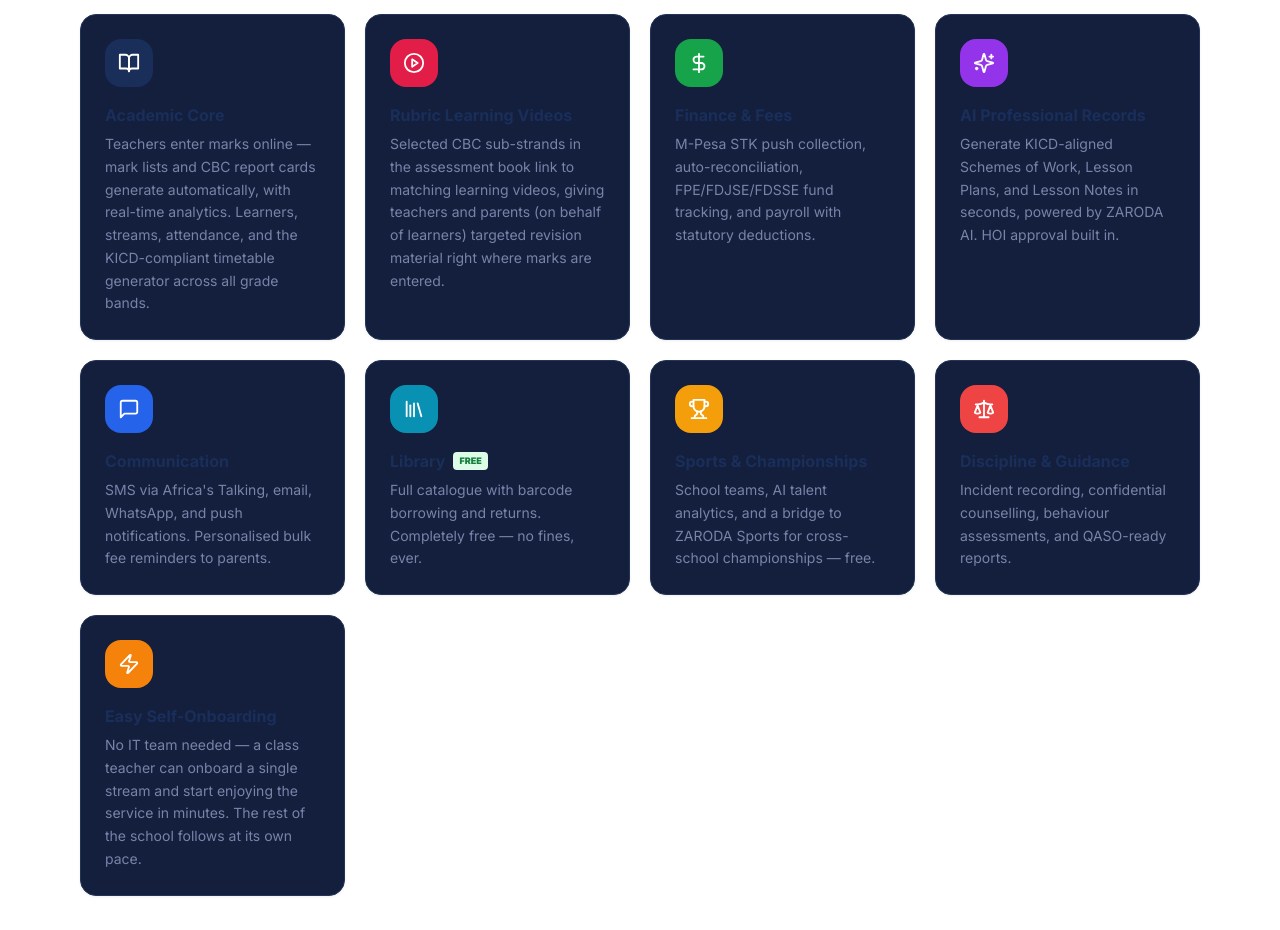
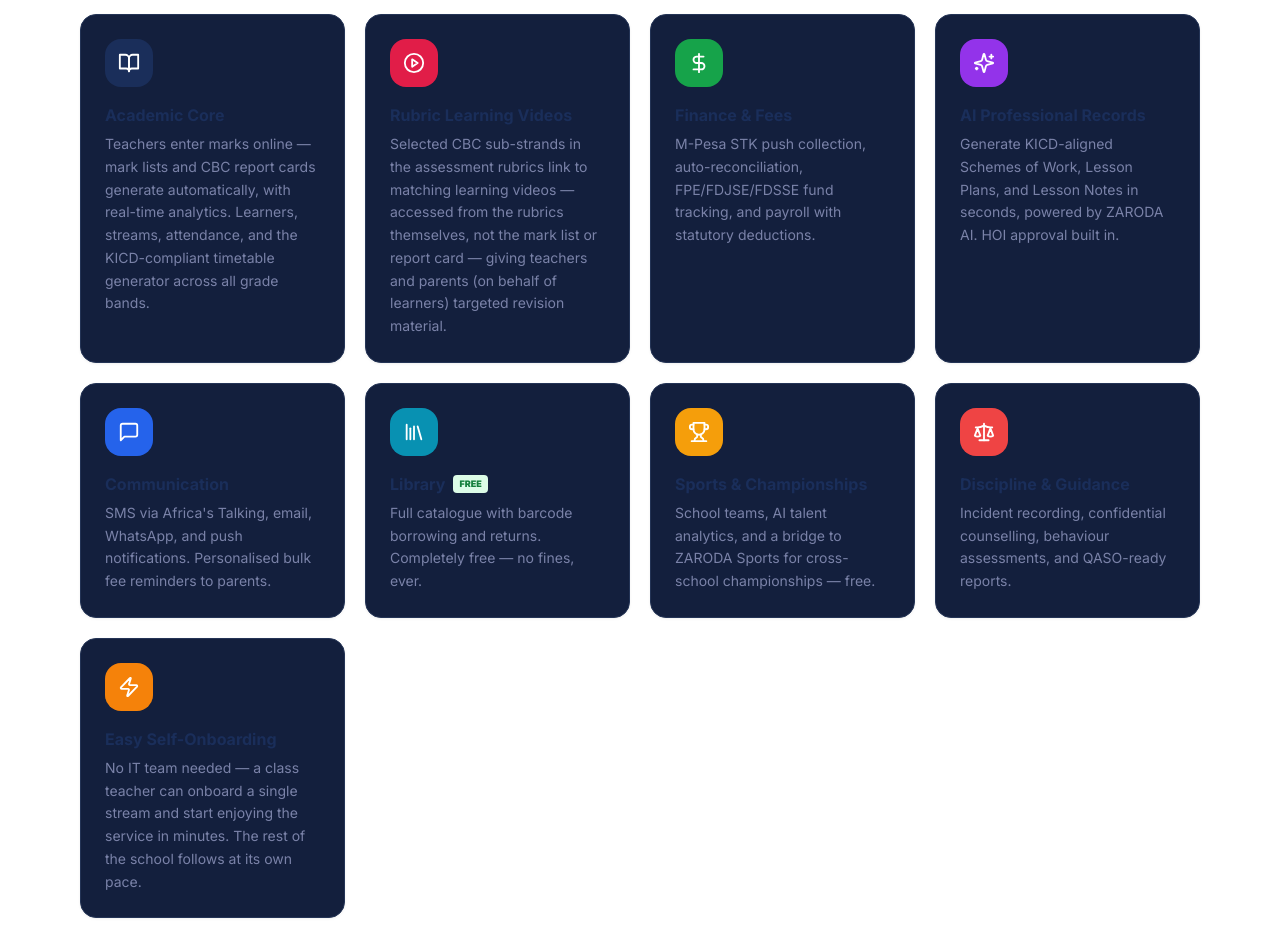
Before and after one commit to oduorongo/zaroda-main, a Next.js app in the folder frontend/: page / in a window 1280 px wide. Shown: the part 1080-2010 px from the top of the page. Built offline with nearby package versions, Linux system fonts and the light colour scheme; no server answers.

Commit message:
Clarify videos are accessed from assessment rubrics
Not from the mark list or report card.

Co-Authored-By: Claude Sonnet 5 <noreply@anthropic.com>

```diff
--- a/frontend/app/page.tsx
+++ b/frontend/app/page.tsx
@@ -10,7 +10,7 @@ import { useAuth } from '@/lib/hooks/useAuth';
 
 const MODULES = [
   { icon: BookOpen,      title: 'Academic Core',        desc: 'Teachers enter marks online — mark lists and CBC report cards generate automatically, with real-time analytics. Learners, streams, attendance, and the KICD-compliant timetable generator across all grade bands.', color: 'bg-[#1a2e5a]' },
-  { icon: PlayCircle,    title: 'Rubric Learning Videos', desc: 'Selected CBC sub-strands in the assessment book link to matching learning videos, giving teachers and parents (on behalf of learners) targeted revision material right where marks are entered.', color: 'bg-rose-600' },
+  { icon: PlayCircle,    title: 'Rubric Learning Videos', desc: 'Selected CBC sub-strands in the assessment rubrics link to matching learning videos — accessed from the rubrics themselves, not the mark list or report card — giving teachers and parents (on behalf of learners) targeted revision material.', color: 'bg-rose-600' },
   { icon: DollarSign,    title: 'Finance & Fees',       desc: 'M-Pesa STK push collection, auto-reconciliation, FPE/FDJSE/FDSSE fund tracking, and payroll with statutory deductions.', color: 'bg-green-600' },
   { icon: Sparkles,      title: 'AI Professional Records', desc: 'Generate KICD-aligned Schemes of Work, Lesson Plans, and Lesson Notes in seconds, powered by ZARODA AI. HOI approval built in.', color: 'bg-purple-600' },
   { icon: MessageSquare, title: 'Communication',        desc: 'SMS via Africa\'s Talking, email, WhatsApp, and push notifications. Personalised bulk fee reminders to parents.', color: 'bg-blue-600' },
```
